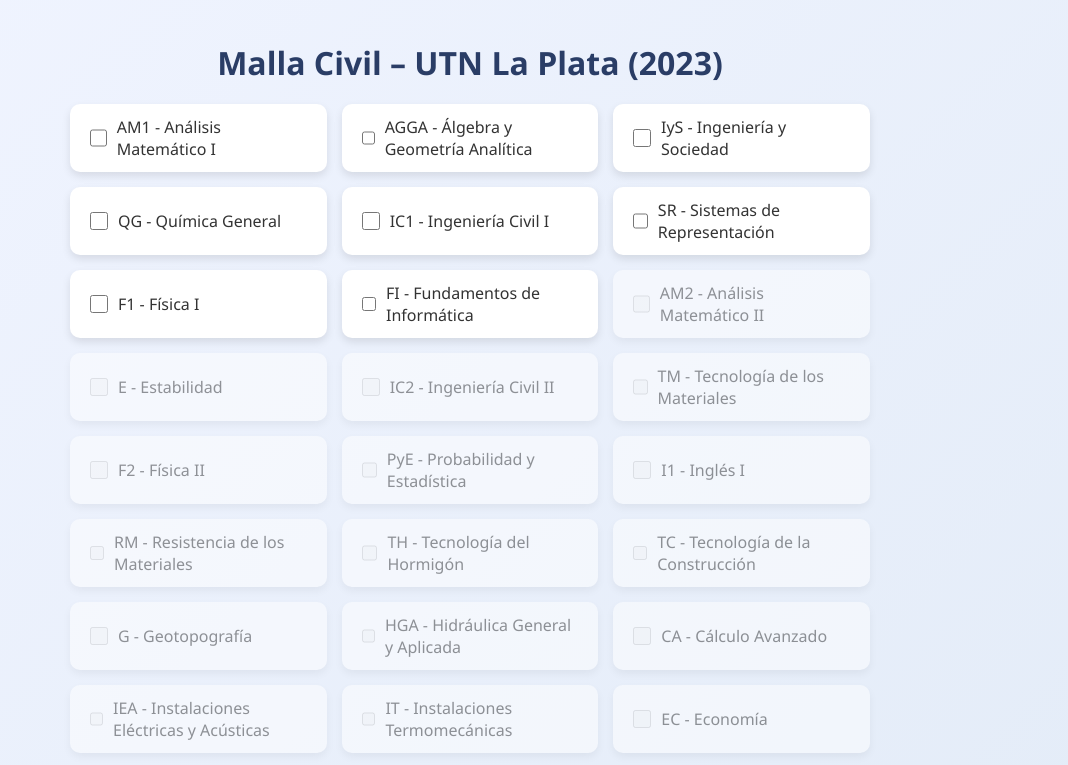
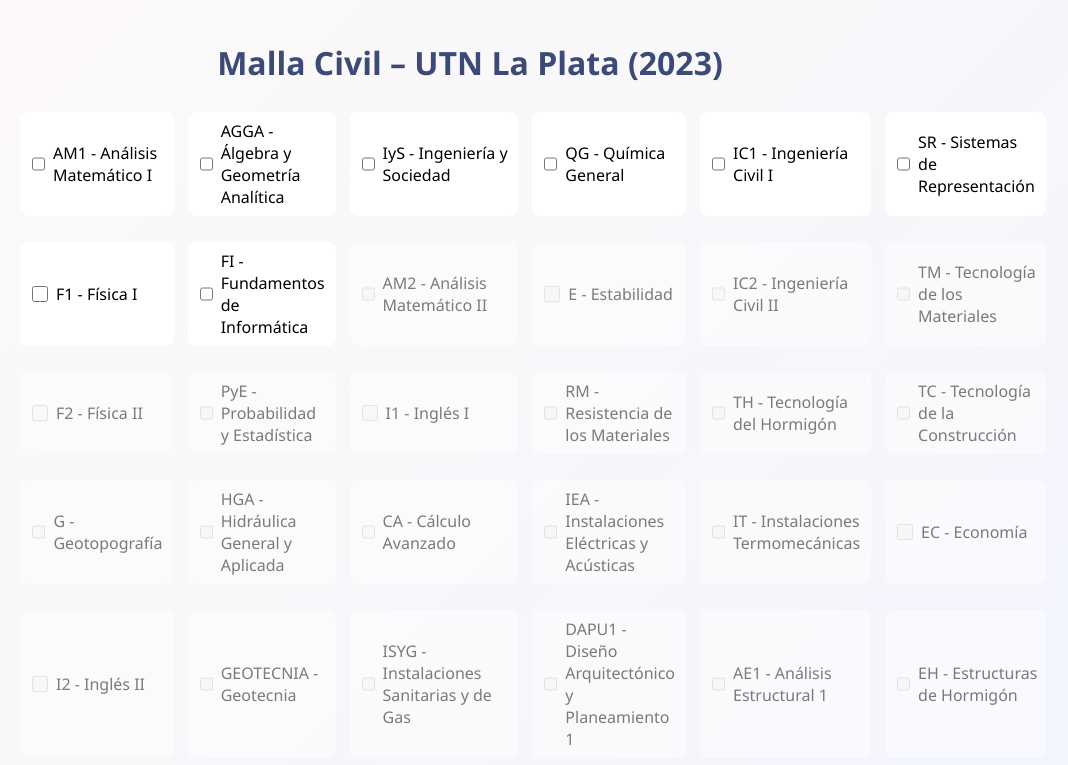
Before and after one commit to 003-a/mi_malla_civil_utn_, a plain HTML site: page index.html in a window 1280 px wide. Shown: the top 765 px of the page, without its empty margins (170-1238 px from the left). Drawn offline with Linux system fonts and the light colour scheme.

Commit message:
styles.css

```diff
--- a/styles.css
+++ b/styles.css
@@ -1,7 +1,6 @@
 body {
-  background: linear-gradient(135deg, #f0f4ff, #dfe9f5);
-  font-family: 'Segoe UI', Tahoma, Geneva, Verdana, sans-serif;
-  color: #333;
+  background: linear-gradient(135deg, #fdf9f7, #f0f4ff);
+  font-family: 'Segoe UI', sans-serif;
   margin: 0;
   display: flex;
   justify-content: center;
@@ -9,46 +8,57 @@ body {
 }
 
 .container {
+  max-width: 900px;
   width: 100%;
-  max-width: 800px;
 }
 
 h1 {
   text-align: center;
-  margin-bottom: 20px;
-  font-size: 2em;
-  color: #2a3d66;
+  color: #3b4a76;
 }
 
 .malla-grid {
   display: grid;
-  grid-template-columns: repeat(auto-fill, minmax(200px, 1fr));
-  gap: 15px;
+  grid-template-columns: repeat(6, 1fr);
+  gap: 14px;
+}
+
+.nivel-col {
+  background: rgba(255, 255, 255, 0.8);
+  border-radius: 12px;
+  padding: 12px;
+  box-shadow: 0 4px 16px rgba(0,0,0,0.08);
+}
+
+.nivel-col h2 {
+  font-size: 1.2em;
+  margin-bottom: 8px;
+  color: #4a5878;
 }
 
 .materia {
   background: #fff;
-  border-radius: 10px;
-  padding: 12px 16px;
-  box-shadow: 0px 4px 8px rgba(0,0,0,.1);
-  transition: transform 0.2s, box-shadow 0.2s;
+  border-radius: 8px;
+  margin: 6px 0;
+  padding: 8px;
   display: flex;
   align-items: center;
+  transition: transform 0.15s, box-shadow 0.15s;
 }
 
 .materia:hover {
-  transform: translateY(-4px);
-  box-shadow: 0px 6px 12px rgba(0,0,0,.15);
+  transform: translateY(-2px);
+  box-shadow: 0 4px 12px rgba(0,0,0,0.1);
 }
 
 .materia.aprobada {
-  background: #e0f0e9;
+  background: #e1f5eb;
+  color: #4a4a4a;
   text-decoration: line-through;
-  color: #666;
 }
 
 .materia input[type="checkbox"] {
-  margin-right: 10px;
-  width: 18px;
-  height: 18px;
+  margin-right: 8px;
+  width: 16px;
+  height: 16px;
 }
```
